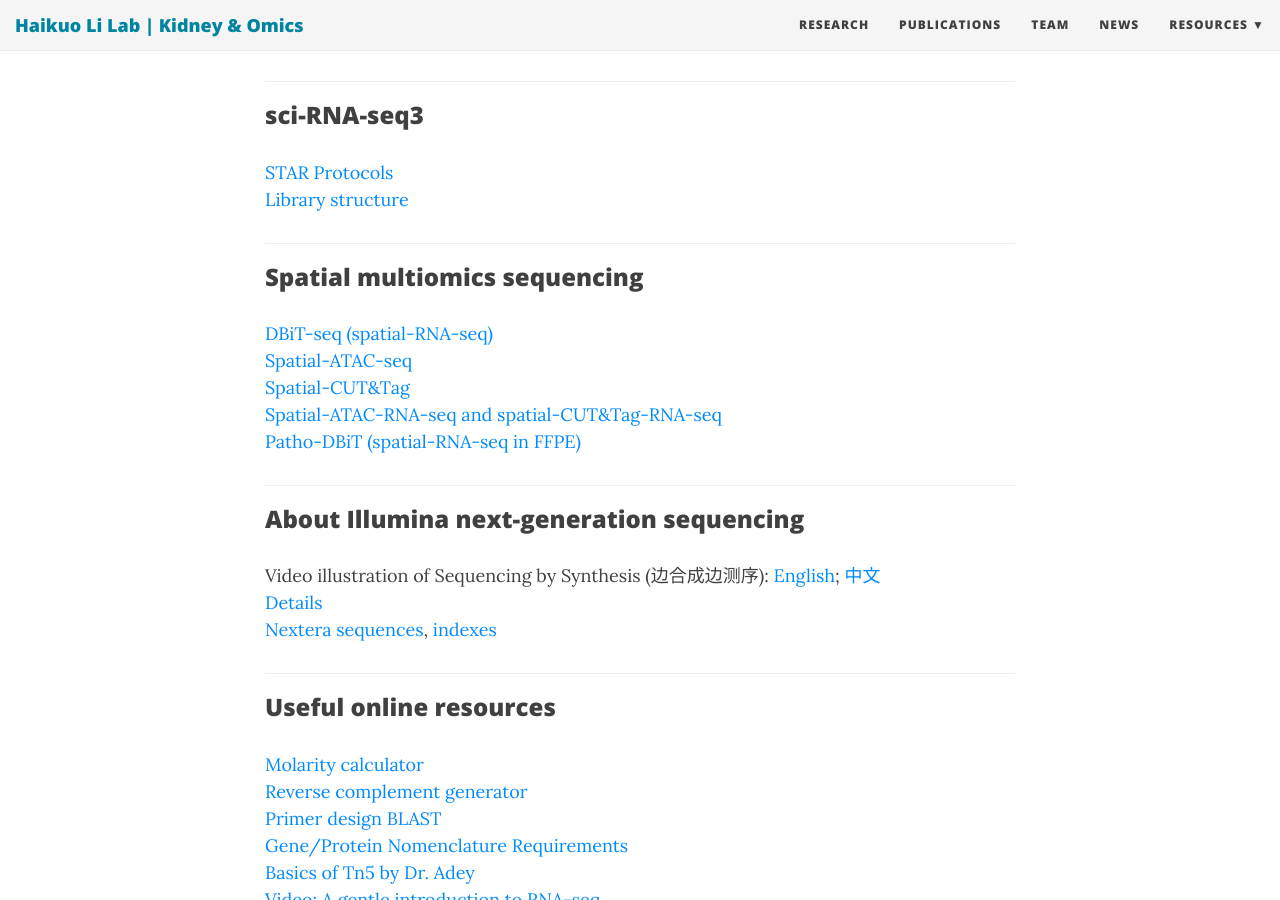
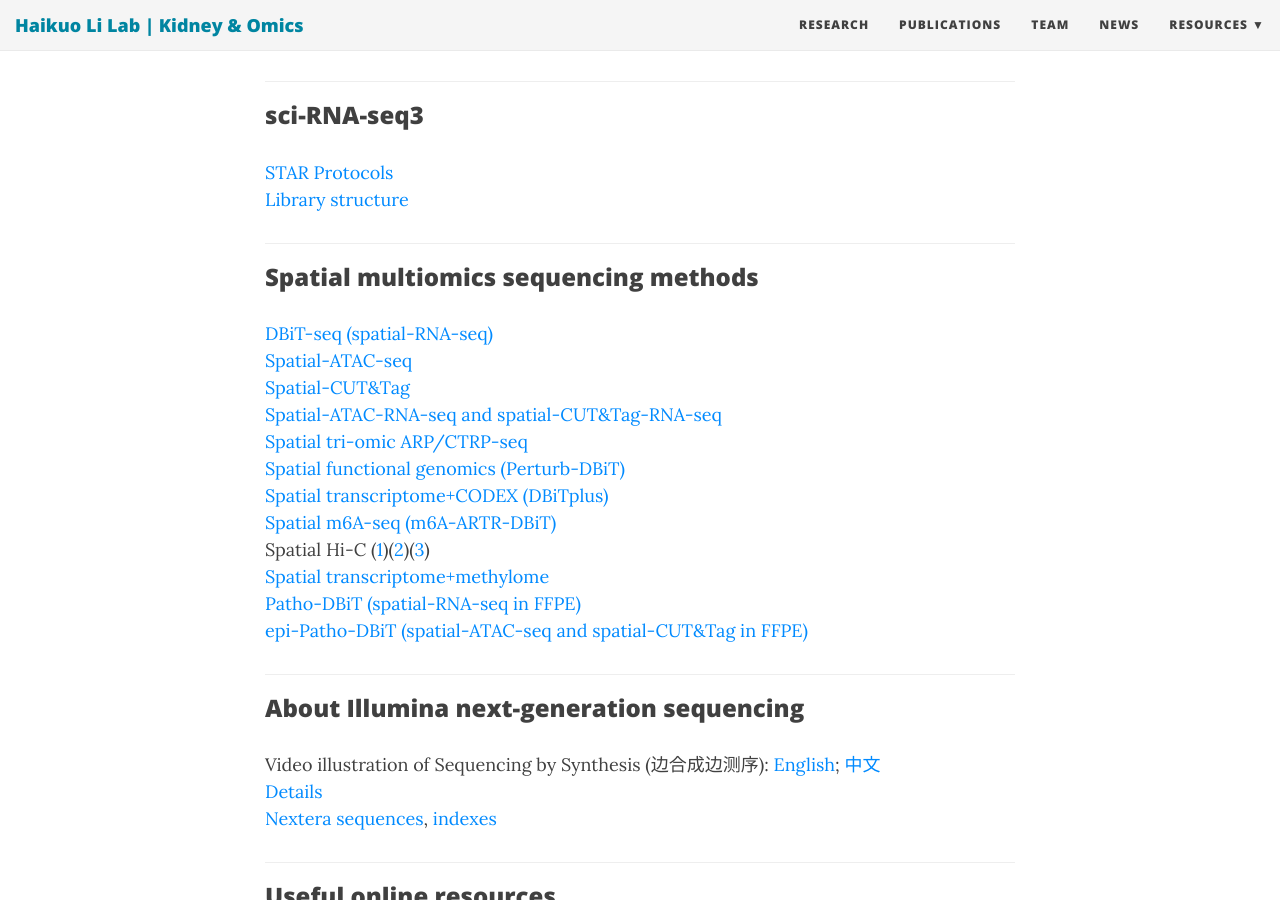
Before and after one commit to TheLiLab/thelilab.github.io, a Jekyll site: the page built from wetlab.md, in a window 1280 px wide and 900 px high, scrolled down 1034 px. Built offline with Jekyll 4.4.1, drawn with Linux system fonts in a browser that asks for light colours; nearby versions of some CDN libraries.

Commit message:
Update wetlab.md

```diff
--- a/wetlab.md
+++ b/wetlab.md
@@ -30,12 +30,19 @@ Mouse kidney IRI surgery (JOVE): <a href="https://app.jove.com/v/52559/a-murine-
 <a href="https://teichlab.github.io/scg_lib_structs/methods_html/sci-RNA-seq_family.html#sci-RNA-seq3" target="_blank">Library structure</a><br>
 <hr>
 
-### Spatial multiomics sequencing
+### Spatial multiomics sequencing methods
 <a href="https://doi.org/10.1016/j.cell.2020.10.026" target="_blank">DBiT-seq (spatial-RNA-seq)</a><br>
 <a href="https://doi.org/10.1038/s41586-022-05094-1" target="_blank">Spatial-ATAC-seq</a><br>
 <a href="https://doi.org/10.1126/science.abg7216" target="_blank">Spatial-CUT&Tag</a><br>
 <a href="https://doi.org/10.1038/s41596-025-01145-9" target="_blank">Spatial-ATAC-RNA-seq and spatial-CUT&Tag-RNA-seq</a><br>
+<a href="https://www.nature.com/articles/s41586-025-09663-y" target="_blank">Spatial tri-omic ARP/CTRP-seq</a><br>
+<a href="https://www.nature.com/articles/s41587-026-03127-y" target="_blank">Spatial functional genomics (Perturb-DBiT)</a><br>
+<a href="https://www.nature.com/articles/s41592-025-02948-0" target="_blank">Spatial transcriptome+CODEX (DBiTplus)</a><br>
+<a href="https://www.nature.com/articles/s41592-026-03123-9" target="_blank">Spatial m6A-seq (m6A-ARTR-DBiT)</a><br>
+Spatial Hi-C (<a href="https://www.cell.com/cell/fulltext/S0092-8674(26)00871-8" target="_blank">1</a>)(<a href="https://www.nature.com/articles/s41592-026-03217-4" target="_blank">2</a>)(<a href="https://www.nature.com/articles/s41592-026-03218-3" target="_blank">3</a>)<br>
+<a href="https://www.nature.com/articles/s41586-025-09478-x" target="_blank">Spatial transcriptome+methylome</a><br>
 <a href="https://doi.org/10.1016/j.cell.2024.09.001" target="_blank">Patho-DBiT (spatial-RNA-seq in FFPE)</a><br>
+<a href="https://doi.org/10.1038/s41467-026-71576-9" target="_blank">epi-Patho-DBiT (spatial-ATAC-seq and spatial-CUT&Tag in FFPE)</a><br>
 <hr>
 
 ### About Illumina next-generation sequencing
```
